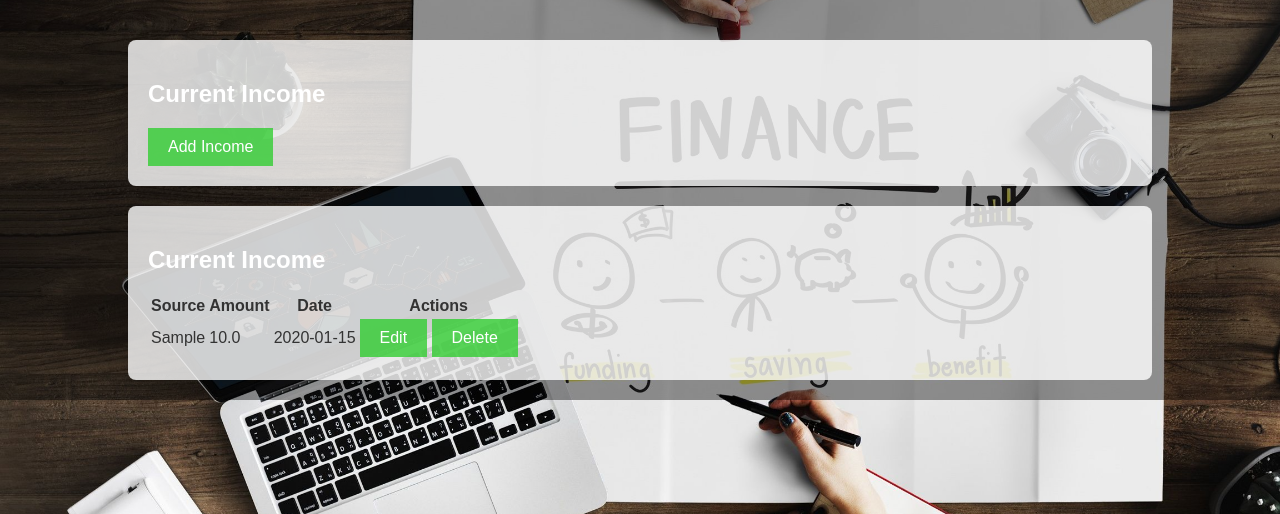
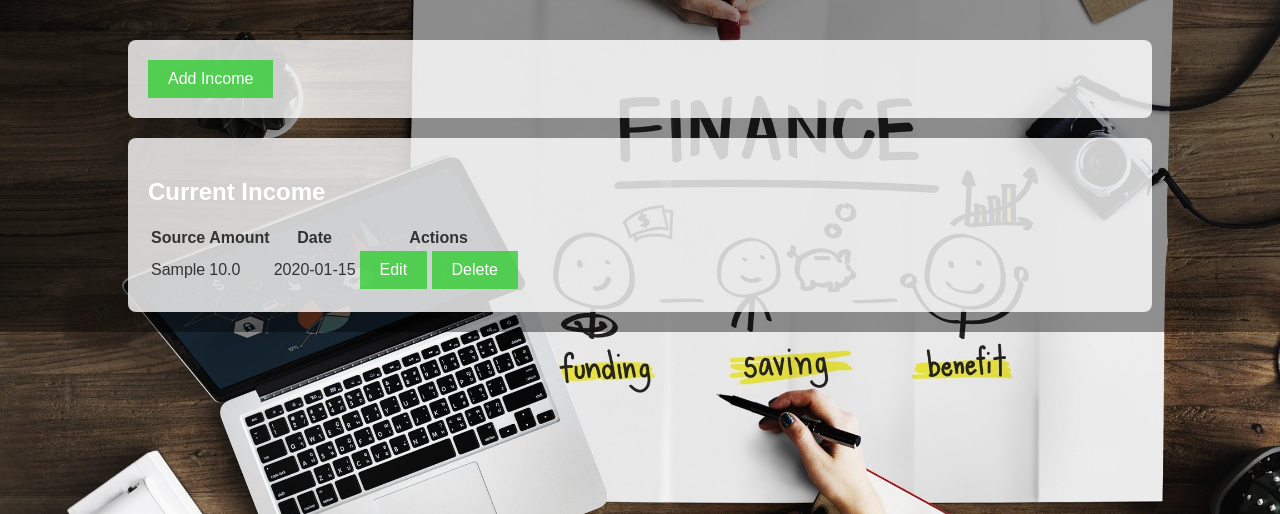
Before and after one commit to ditrungduong/personal-finance-web-app, a Flask app: page /income in a window 1280 px wide. Shown: the part 158-672 px from the top of the page. Run offline with Flask 3, Linux system fonts and the light colour scheme; tables that the repository leaves empty hold one stand-in row (values such as "Sample post").

Commit message:
Update income.html

```diff
--- a/templates/income.html
+++ b/templates/income.html
@@ -16,7 +16,6 @@
     </nav>
     <div class="container">
         <section>
-            <h2>Current Income</h2>
             <button onclick="showAddIncomeForm()">Add Income</button> <!-- Button to show form -->
             <form id="income-form" style="display:none;"> <!-- Form hidden initially -->
                 <h2 id="form-title">Add Income</h2>
```
